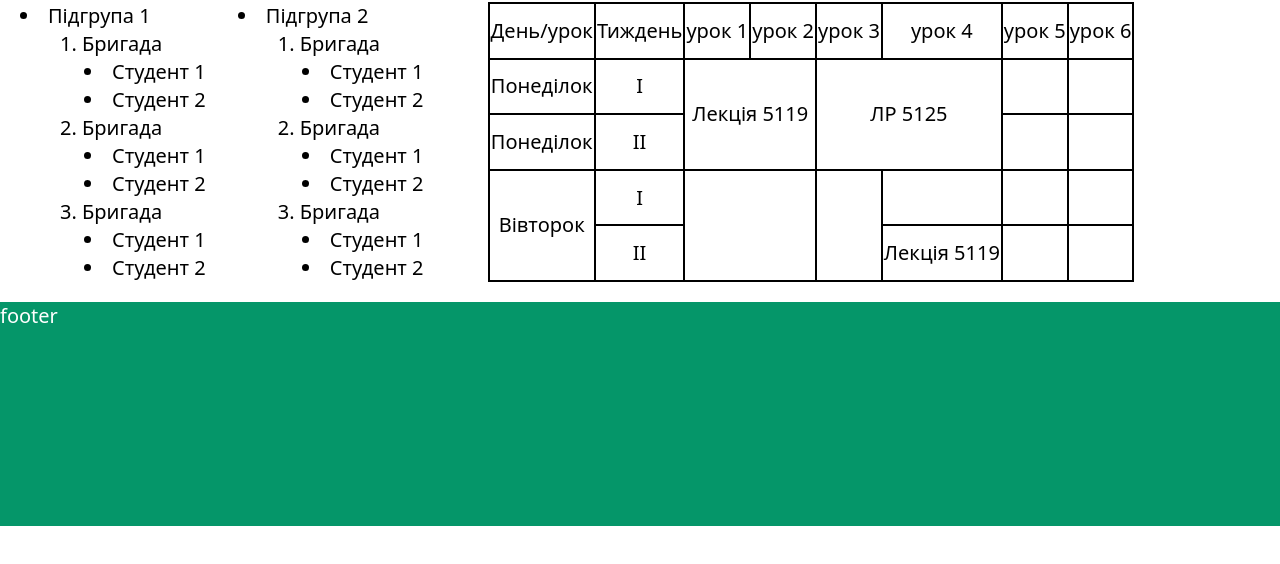
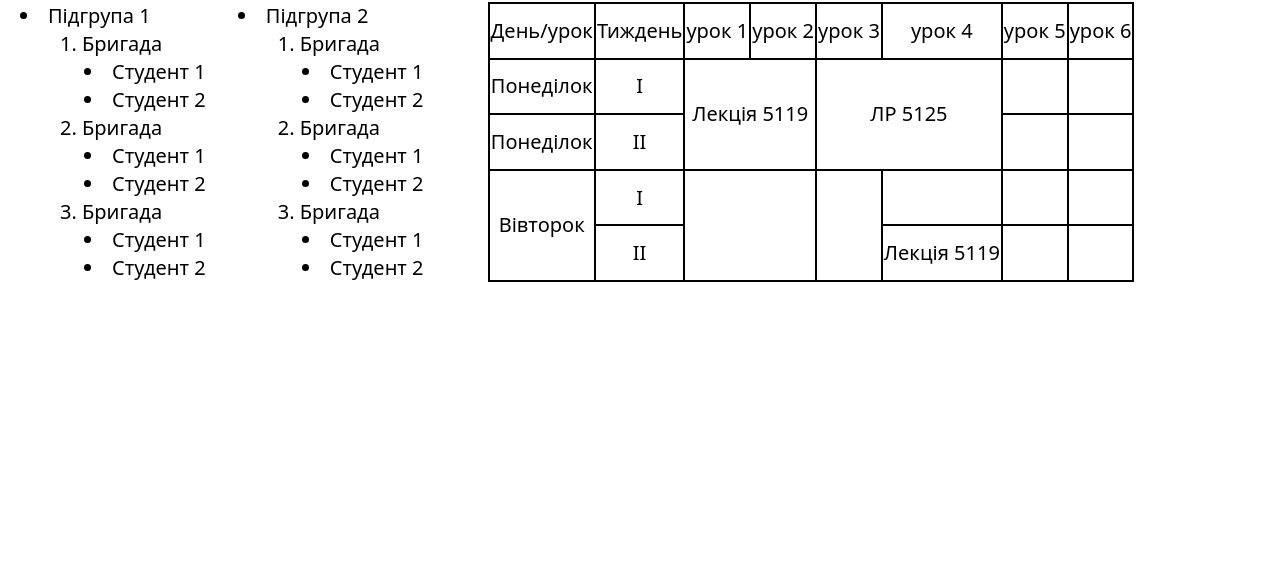
Before and after one commit to maaarynet/uni_project, a plain HTML site: page index.html in a window 1280 px wide. Shown: the part 74-638 px from the top of the page. Drawn offline with nearby package versions, Linux system fonts and the light colour scheme.

Commit message:
index.html

```diff
--- a/index.html
+++ b/index.html
@@ -100,8 +100,8 @@
     </table>
     </div>
 
-    <footer class="h-56 bg-green-600 text-white text-xl">footer
-    </footer>
+<!--     <footer class="h-56 bg-green-600 text-white text-xl">footer -->
+<!--     </footer> -->
 
 </body>
 </html>
```
